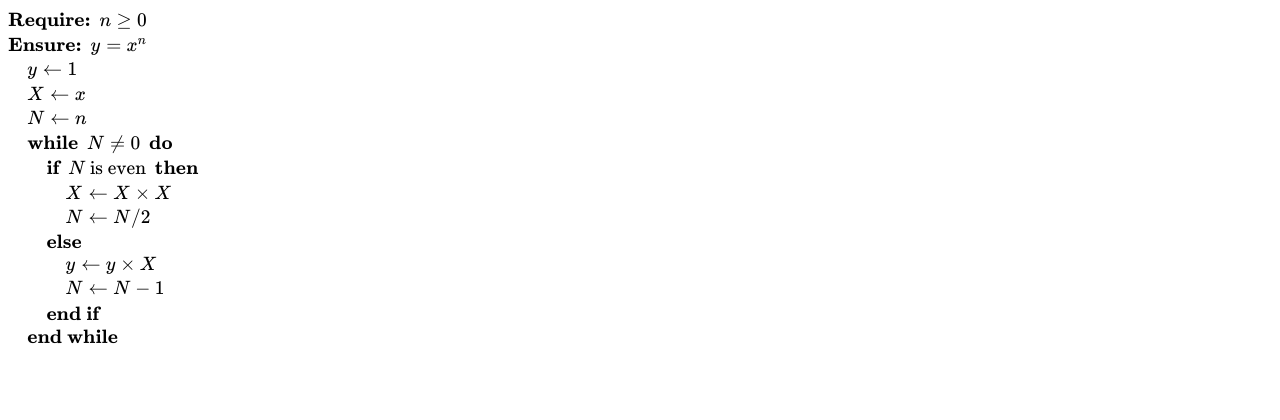
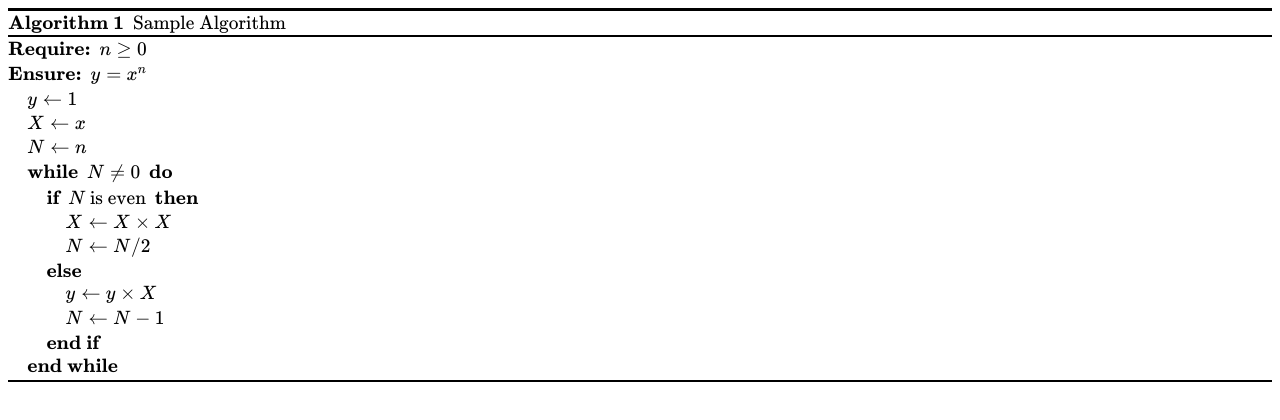
Before and after one commit to SaswatPadhi/pseudocode.js, a plain HTML site: page static.html in a window 1280 px wide. Drawn offline with Linux system fonts and the light colour scheme.

Commit message:
Add caption

```diff
--- a/PseudoCode.js
+++ b/PseudoCode.js
@@ -10,12 +10,16 @@ counterpart. Some details are improved to make it more natural.
 The TeX-style pseudocode language (follows **algoritmic** environment) represented
 in a context-free grammar:
 
+    <pseudo>        :== ( <algorithm> | <algorithmic> )[0..n]
+
+    <algorithm>     :== \begin{algorithm}
+                        + ( <caption> | <algorithmic> )[0..n]
+                        \end{algorithm}
+    <caption>       :== \caption{ <text> }
+
     <algorithmic>   :== \begin{algorithmic}
-                        + <condition>
-                        + <block>
+                        + ( <ensure> | <require> | <block> )[0..n]
                         + \end{algorithmic}
-
-    <conditions>    :== ( <require> | <ensure> )[0..n]
     <require>       :== \REQUIRE + <text>
     <ensure>        :== \ENSURE + <text>
 
@@ -270,47 +274,92 @@ var Parser = function(lexer) {
 
 Parser.prototype.parse = function() {
     var root = new ParseNode('root');
-    var algNode = this._parseAlgorithmic();
-    root.addChild(algNode);
+
+    while (true) {
+        var envName = this._acceptEnvironment();
+        if (envName === null) break;
+
+        var envNode;
+        if (envName === 'algorithm')
+            envNode = this._parseAlgorithmInner();
+        else if (envName === 'algorithmic')
+            envNode = this._parseAlgorithmicInner();
+        else
+            throw new ParseError('Unexpected environment ' + envName);
+
+        this._closeEnvironment(envName);
+        root.addChild(envNode);
+    }
+    //TODO: check this is the end of input
     return root;
 };
 
-Parser.prototype._parseAlgorithmic = function() {
-    var algNode = new ParseNode('algorithmic');
+Parser.prototype._acceptEnvironment = function() {
+    var lexer = this._lexer;
+    // \begin{XXXXX}
+    if (!lexer.accept('func', 'begin')) return null;
 
+    lexer.expect('open');
+    var envName = lexer.expect('ordinary');
+    lexer.expect('close');
+    return envName;
+}
+
+Parser.prototype._closeEnvironment = function(envName) {
+    // \close{XXXXX}
     var lexer = this._lexer;
-    // \begin{algorithmic}
-    lexer.expect('func', 'begin');
-    lexer.expect('open');
-    lexer.expect('ordinary', 'algorithmic');
-    lexer.expect('close');
-
-    // <condition> precondition, postcondition
-    algNode.addChild(this._parseConditions());
-
-    // <block>
-    algNode.addChild(this._parseBlock());
-
-    // \end{algorithmic}
     lexer.expect('func', 'end');
     lexer.expect('open');
-    lexer.expect('ordinary', 'algorithmic');
+    lexer.expect('ordinary', envName);
     lexer.expect('close');
+}
 
-    return algNode;
-};
+Parser.prototype._parseAlgorithmInner = function() {
+    var algNode = new ParseNode('algorithm');
+    while (true) {
+        var envName = this._acceptEnvironment();
+        if (envName !== null) {
+            if (envName !== 'algorithmic')
+                throw new ParseError('Unexpected environment ' + envName);
+            var algmicNode = this._parseAlgorithmicInner();
+            this._closeEnvironment();
+            algNode.addChild(algmicNode);
+            continue;
+        }
 
-Parser.prototype._parseConditions = function() {
-    var conditionsNode = new ParseNode('conditions');
-
-    while (true) {
-        var commandNode = this._parseCommand(['REQUIRE', 'ENSURE']);
-        if (commandNode) { conditionsNode.addChild(commandNode); continue; }
+        var captionNode = this._parseCaption();
+        if (captionNode) {
+            algNode.addChild(captionNode);
+            continue;
+        }
 
         break;
     }
+    return algNode;
+}
 
-    return conditionsNode;
+Parser.prototype._parseAlgorithmicInner = function() {
+    var algmicNode = new ParseNode('algorithmic');
+    while (true) {
+        var node;
+        if (!(node = this._parseCommand(['ENSURE', 'REQUIRE'])) &&
+            !(node = this._parseBlock())) break;
+
+        algmicNode.addChild(node);
+    }
+    return algmicNode;
+};
+
+Parser.prototype._parseCaption = function() {
+    var lexer = this._lexer;
+    if (!lexer.accept('func', 'caption')) return null;
+
+    var captionNode = new ParseNode('caption');
+    lexer.expect('open');
+    captionNode.addChild(this._parseText());
+    lexer.expect('close');
+
+    return captionNode;
 }
 
 Parser.prototype._parseBlock = function() {
@@ -329,7 +378,7 @@ Parser.prototype._parseBlock = function() {
         break;
     }
 
-    return blockNode;
+    return blockNode.children.length > 0 ? blockNode : null;
 };
 
 Parser.prototype._parseControl = function() {
@@ -478,6 +527,8 @@ function Builder(parser) {
     console.log(this._root.toString());
 }
 
+Builder.prototype._captionCount = 0;
+
 Builder.prototype.toMarkup = function() {
     this._body = [];
     this._buildTree(this._root);
@@ -521,28 +572,58 @@ Builder.prototype._typeText = function(text) {
     this._body.push('<span>' + text + '</span>');
 }
 
+Builder.prototype._buildTreeForAllChildren = function(node) {
+    var children = node.children;
+    for (var ci = 0; ci < children.length; ci++)
+        this._buildTree(children[ci]);
+}
+
 Builder.prototype._buildTree = function(node) {
     switch(node.type) {
     case 'root':
         this._beginDiv('pseudo');
-        this._buildTree(node.children[0]);
+        this._buildTreeForAllChildren(node);
         this._endDiv();
         break;
+    case 'algorithm':
+        // First, decide the caption if any
+        var lastCaptionNode;
+        for (var ci = 0; ci < node.children.length; ci++) {
+            var child = node.children[ci];
+            if (child.type !== 'caption') continue;
+            lastCaptionNode = child;
+            this._captionCount++;
+        }
+        // Then, build the header for algorithm
+        var className = 'ps-alg';
+        if (lastCaptionNode) className += ' with-caption';
+        this._beginDiv(className);
+        if (lastCaptionNode) this._buildTree(lastCaptionNode);
+        // Then, build other nodes
+        for (var ci = 0; ci < node.children.length; ci++) {
+            var child = node.children[ci];
+            if (child.type === 'caption') continue;
+            this._buildTree(child);
+        }
+
+        this._endDiv();
+        break;
+    case 'caption':
+        this._beginLine();
+        this._typeKeyword('Algorithm ' + this._captionCount);
+        var textNode = node.children[0];
+        this._buildTree(textNode);
+        this._endLine();
+        break;
     case 'algorithmic':
-        this._buildTree(node.children[0]);
-        this._buildTree(node.children[1]);
-        break;
-    case 'conditions':
-        for (var ci = 0; ci < node.children.length; ci++)
-            this._buildTree(node.children[ci]);
+        this._buildTreeForAllChildren(node);
         break;
     case 'block':
         // node: <block>
         // ==>
         // HTML: <div class="ps-block"> ... </div>
         this._beginDiv('ps-block');
-        for (var ci = 0; ci < node.children.length; ci++)
-            this._buildTree(node.children[ci]);
+        this._buildTreeForAllChildren(node);
         this._endDiv();
         break;
     case 'if':
@@ -660,10 +741,7 @@ Builder.prototype._buildTree = function(node) {
     //     break;
     case 'cond':
     case 'text':
-        for (var ci = 0; ci < node.children.length; ci++) {
-            var child = node.children[ci];
-            this._buildTree(child);
-        }
+        this._buildTreeForAllChildren(node);
         break;
     case 'ordinary':
         var text = node.value;
@@ -701,7 +779,8 @@ parentModule.PseudoCode = {
             var parser = new Parser(lexer);
             var builder = new Builder(parser);
             var ele = builder.toDOM();
-            baseDomEle.appendChild(ele);
+            if (baseDomEle) baseDomEle.appendChild(ele);
+            return ele;
         // }
         // catch(e) {
         //     console.log(e.message);
--- a/static.html
+++ b/static.html
@@ -12,18 +12,18 @@
         font-size: 1em;
         font-weight: 100;
         -webkit-font-smoothing: antialiased !important;
+    }
+    .pseudo .ps-alg {
         padding-bottom: 0.2em;
     }
-    .pseudo.with-caption {
+    .pseudo .ps-alg.with-caption {
         border-top: 3px solid black;
         border-bottom: 2px solid black;
     }
     .pseudo .ps-block {
         margin-left: 1.2em;
     }
-    .pseudo .ps-head {
-    }
-    .pseudo.with-caption > .ps-line:first-child {
+    .pseudo .ps-alg.with-caption > .ps-line:first-child {
         border-bottom: 2px solid black;
     }
     .pseudo .ps-line {
@@ -114,6 +114,8 @@
         </div>
     </div>
     <pre id="code" style="display:none">
+        \begin{algorithm}
+        \caption{Sample Algorithm}
         \begin{algorithmic}
         \REQUIRE $n \geq 0$
         \ENSURE $y = x^n$
@@ -130,6 +132,7 @@
         \ENDIF
         \ENDWHILE
         \end{algorithmic}
+        \end{algorithm}
     </pre>
     <pre id="test" style="display:none">
         \begin{algorithmic}
```
